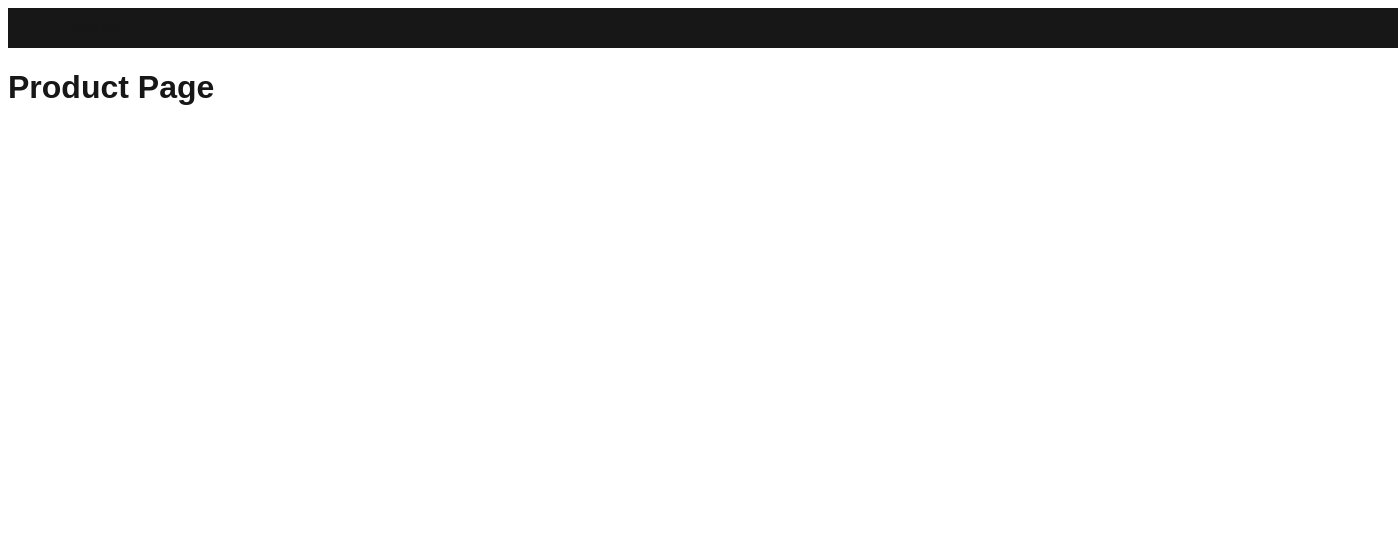
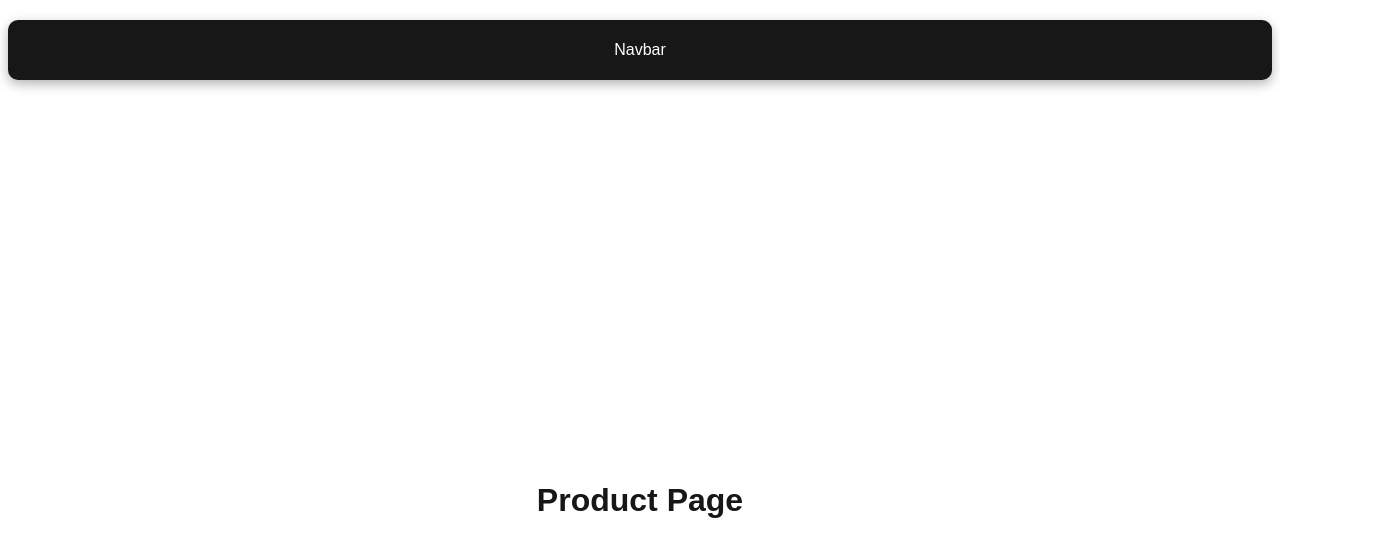
Before and after one commit to piansah/nextjs-app, a Next.js app: page /product in a window 1280 px wide. Shown: the top 556 px of the page, 1398 px wide, since content can reach past the window. Built offline with nearby package versions, Linux system fonts and the light colour scheme.

Commit message:
custom error page

```diff
--- a/src/components/layout/AppShell/index.tsx
+++ b/src/components/layout/AppShell/index.tsx
@@ -5,7 +5,7 @@ type AppShellProps = {
   children: React.ReactNode;
 };
 
-const disableNavbar = ["/auth/login", "/auth/register"];
+const disableNavbar = ["/auth/login", "/auth/register", "/404"];
 
 export default function AppShell({ children }: AppShellProps) {
   const { pathname } = useRouter();
--- a/src/components/layout/Navbar/Navbar.module.css
+++ b/src/components/layout/Navbar/Navbar.module.css
@@ -1,8 +1,14 @@
 .navbar {
   display: flex;
-  width: 100%;
-  height: 40px;
+  justify-content: center;
+  align-items: center;
+  height: 60px;
   background-color: #171717;
-  align-items: center;
+  color: white;
   padding: 0 5%;
+  margin: 20px auto;         /* Jarak dari atas */
+  width: 90%;
+  max-width: 1200px;
+  border-radius: 10px;       /* Rounded corner */
+  box-shadow: 0 4px 12px rgba(0, 0, 0, 0.3); /* Shadow mengambang */
 }
--- /dev/null
+++ b/src/pages/404.tsx
@@ -0,0 +1,12 @@
+import styles from "@/styles/404.module.scss";
+import Image from "next/image";
+
+export default function Custom404() {
+  return (
+    <div className={styles.error}>
+      <Image src="/notfound.svg" alt="404" width={500} height={300} />
+      <h1>404 - Page Not Found</h1>
+      <p>Sorry, the page you are looking for does not exist.</p>
+    </div>
+  );
+}
--- a/src/pages/product/index.tsx
+++ b/src/pages/product/index.tsx
@@ -1,5 +1,6 @@
 // import { useEffect, useState } from "react";
 // import { useRouter } from "next/router";
+import styles from "./product.module.css";
 
 export default function ProductPage() {
   // const [isLogin] = useState(false);
@@ -12,7 +13,7 @@ export default function ProductPage() {
   // }, [isLogin, push]);
 
   return (
-    <div>
+    <div className={styles.product}>
       <h1>Product Page</h1>
     </div>
   );
--- /dev/null
+++ b/src/pages/product/product.module.css
@@ -0,0 +1,7 @@
+.product {
+  display: flex;
+  flex-direction: column;
+  align-items: center;
+  justify-content: center;
+  height: 100vh;
+}
--- /dev/null
+++ b/src/styles/404.module.scss
@@ -0,0 +1,7 @@
+.error {
+  display: flex;
+  flex-direction: column;
+  align-items: center;
+  justify-content: center;
+  height: 100vh;
+}
```
Also changed, not shown: public/notfound.svg (added).
